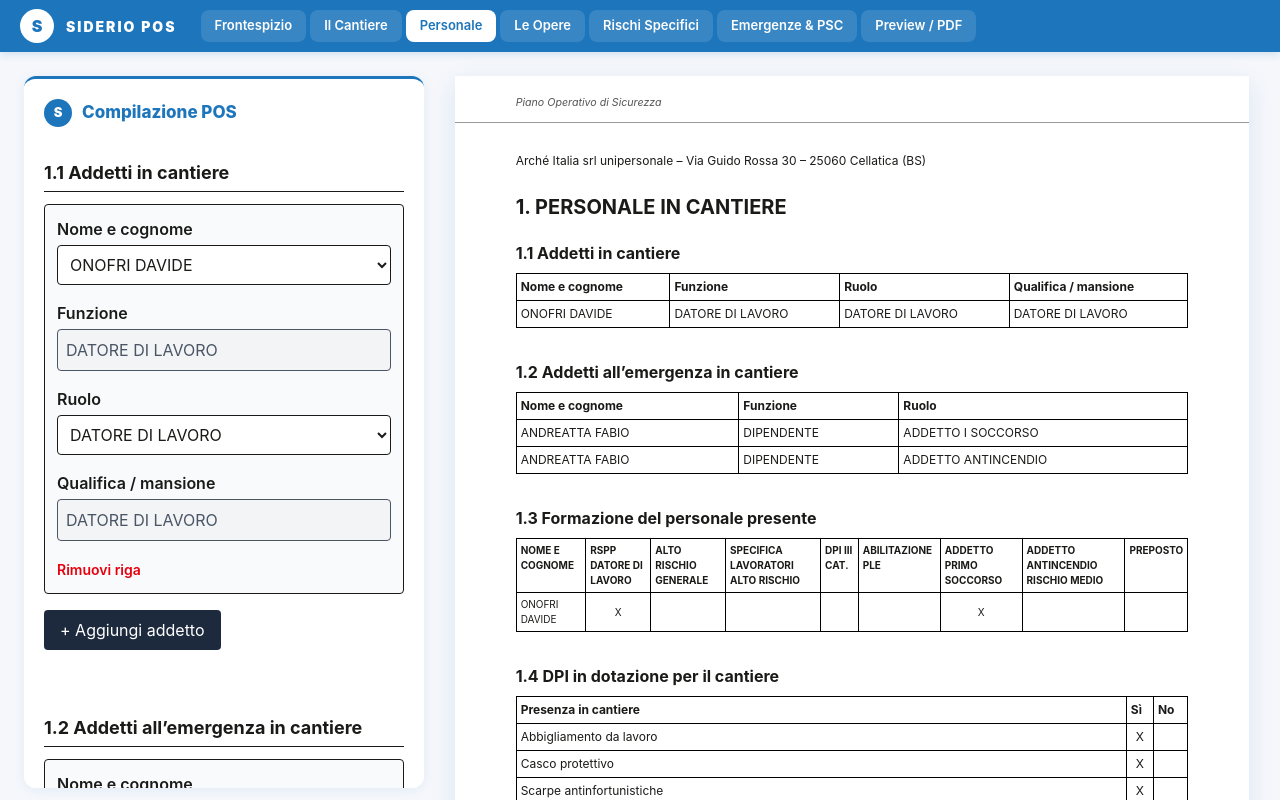
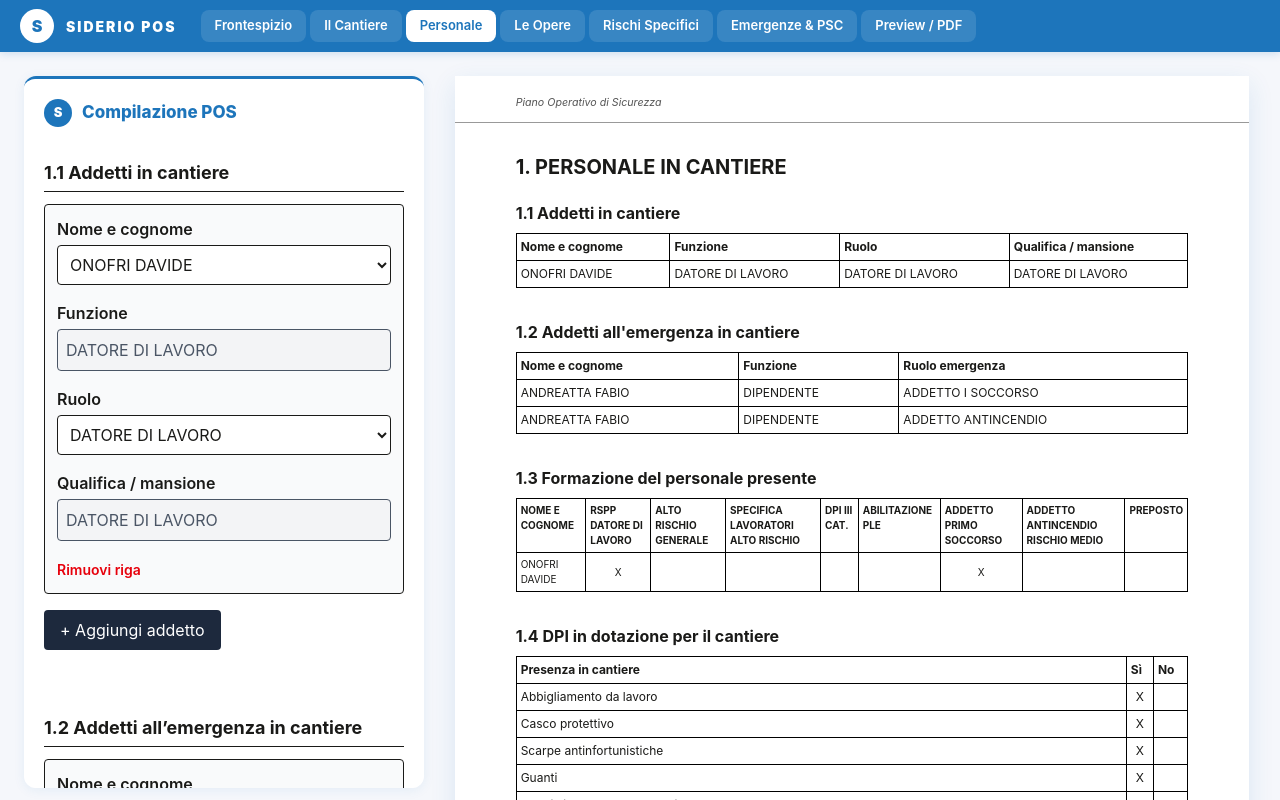
Before and after one commit to davono71-png/Siderio-Pos, a React (Vite) app: page / in a window 1280 px wide. Both pictures are taken after a click on the button "Personale". Shown: the top 800 px of the page. Built offline with nearby package versions, Linux system fonts and the light colour scheme.

Commit message:
feat: src/pages/Capitolo1Personale.tsx

```diff
--- a/src/pages/Capitolo1Personale.tsx
+++ b/src/pages/Capitolo1Personale.tsx
@@ -3,35 +3,25 @@ import type { PosData } from "../types/pos"
 import type { FormazioneFlags } from "../data/personale"
 import { persone } from "../data/personale"
 
-type Props = {
-  pos: PosData
-}
+type Props = { pos: PosData; pageNumber?: number }
 
-const formazioneCampi: {
-  key: keyof FormazioneFlags
-  label: string
-}[] = [
-  { key: "rsppDatoreLavoro", label: "RSPP DATORE DI LAVORO" },
-  { key: "altoRischioGenerale", label: "ALTO RISCHIO GENERALE" },
-  { key: "specificaLavoratoriAltoRischio", label: "SPECIFICA LAVORATORI ALTO RISCHIO" },
-  { key: "dpiTerzaCategoria", label: "DPI III CAT." },
-  { key: "abilitazionePle", label: "ABILITAZIONE PLE" },
-  { key: "primoSoccorso", label: "ADDETTO PRIMO SOCCORSO" },
-  { key: "antincendioRischioMedio", label: "ADDETTO ANTINCENDIO RISCHIO MEDIO" },
-  { key: "preposto", label: "PREPOSTO" },
+const formazioneCampi: { key: keyof FormazioneFlags; label: string }[] = [
+  { key: "rsppDatoreLavoro",              label: "RSPP DATORE DI LAVORO" },
+  { key: "altoRischioGenerale",           label: "ALTO RISCHIO GENERALE" },
+  { key: "specificaLavoratoriAltoRischio",label: "SPECIFICA LAVORATORI ALTO RISCHIO" },
+  { key: "dpiTerzaCategoria",             label: "DPI III CAT." },
+  { key: "abilitazionePle",               label: "ABILITAZIONE PLE" },
+  { key: "primoSoccorso",                 label: "ADDETTO PRIMO SOCCORSO" },
+  { key: "antincendioRischioMedio",       label: "ADDETTO ANTINCENDIO RISCHIO MEDIO" },
+  { key: "preposto",                      label: "PREPOSTO" },
 ]
 
-export default function Capitolo1Personale({ pos }: Props) {
+export default function Capitolo1Personale({ pos, pageNumber }: Props) {
   return (
-    <Page>
-      <Header />
-
-      <h1 className="text-xl font-bold mb-5">
-        1. PERSONALE IN CANTIERE
-      </h1>
+    <Page pos={pos} pageNumber={pageNumber}>
+      <h1 className="text-xl font-bold mb-5">1. PERSONALE IN CANTIERE</h1>
 
       <h2 className="font-bold mb-2">1.1 Addetti in cantiere</h2>
-
       <table className="w-full border border-black text-[12px] mb-8">
         <thead>
           <tr>
@@ -41,42 +31,37 @@ export default function Capitolo1Personale({ pos }: Props) {
             <Th>Qualifica / mansione</Th>
           </tr>
         </thead>
-
         <tbody>
-          {pos.personaleCantiere.map((row, index) => {
-            const persona = persone.find((p) => p.id === row.personaId)
-
+          {pos.personaleCantiere.map((row, i) => {
+            const p = persone.find((p) => p.id === row.personaId)
             return (
-              <tr key={index}>
-                <Td>{persona?.nome || ""}</Td>
-                <Td>{persona?.funzione || ""}</Td>
+              <tr key={i}>
+                <Td>{p?.nome || ""}</Td>
+                <Td>{p?.funzione || ""}</Td>
                 <Td>{row.ruolo}</Td>
-                <Td>{persona?.qualificaMansione || ""}</Td>
+                <Td>{p?.qualificaMansione || ""}</Td>
               </tr>
             )
           })}
         </tbody>
       </table>
 
-      <h2 className="font-bold mb-2">1.2 Addetti all’emergenza in cantiere</h2>
-
+      <h2 className="font-bold mb-2">1.2 Addetti all'emergenza in cantiere</h2>
       <table className="w-full border border-black text-[12px] mb-8">
         <thead>
           <tr>
             <Th>Nome e cognome</Th>
             <Th>Funzione</Th>
-            <Th>Ruolo</Th>
+            <Th>Ruolo emergenza</Th>
           </tr>
         </thead>
-
         <tbody>
-          {pos.addettiEmergenza.map((row, index) => {
-            const persona = persone.find((p) => p.id === row.personaId)
-
+          {pos.addettiEmergenza.map((row, i) => {
+            const p = persone.find((p) => p.id === row.personaId)
             return (
-              <tr key={index}>
-                <Td>{persona?.nome || ""}</Td>
-                <Td>{persona?.funzione || ""}</Td>
+              <tr key={i}>
+                <Td>{p?.nome || ""}</Td>
+                <Td>{p?.funzione || ""}</Td>
                 <Td>{row.ruoloEmergenza}</Td>
               </tr>
             )
@@ -85,32 +70,23 @@ export default function Capitolo1Personale({ pos }: Props) {
       </table>
 
       <h2 className="font-bold mb-2">1.3 Formazione del personale presente</h2>
-
       <table className="w-full border border-black text-[10px] mb-8">
         <thead>
           <tr>
             <Th>NOME E COGNOME</Th>
-            {formazioneCampi.map((campo) => (
-              <Th key={campo.key}>{campo.label}</Th>
-            ))}
+            {formazioneCampi.map((c) => <Th key={c.key}>{c.label}</Th>)}
           </tr>
         </thead>
-
         <tbody>
-          {pos.personaleCantiere.map((row, index) => {
-            const persona = persone.find((p) => p.id === row.personaId)
-            const formazione = pos.formazionePersonale[row.personaId]
-
-            if (!persona || !formazione) return null
-
+          {pos.personaleCantiere.map((row, i) => {
+            const p = persone.find((p) => p.id === row.personaId)
+            const f = pos.formazionePersonale[row.personaId]
+            if (!p || !f) return null
             return (
-              <tr key={`${row.personaId}-${index}`}>
-                <Td>{persona.nome}</Td>
-
-                {formazioneCampi.map((campo) => (
-                  <TdCenter key={campo.key}>
-                    {formazione[campo.key] ? "X" : ""}
-                  </TdCenter>
+              <tr key={`${row.personaId}-${i}`}>
+                <Td>{p.nome}</Td>
+                {formazioneCampi.map((c) => (
+                  <TdCenter key={c.key}>{f[c.key] ? "X" : ""}</TdCenter>
                 ))}
               </tr>
             )
@@ -119,7 +95,6 @@ export default function Capitolo1Personale({ pos }: Props) {
       </table>
 
       <h2 className="font-bold mb-2">1.4 DPI in dotazione per il cantiere</h2>
-
       <table className="w-full border border-black text-[12px]">
         <thead>
           <tr>
@@ -128,7 +103,6 @@ export default function Capitolo1Personale({ pos }: Props) {
             <Th>No</Th>
           </tr>
         </thead>
-
         <tbody>
           {pos.dpiCantiere.map((dpi) => (
             <tr key={dpi.id}>
@@ -143,34 +117,12 @@ export default function Capitolo1Personale({ pos }: Props) {
   )
 }
 
-function Header() {
-  return (
-    <p className="text-xs mb-6">
-      Arché Italia srl unipersonale – Via Guido Rossa 30 – 25060 Cellatica (BS)
-    </p>
-  )
+function Th({ children }: { children: React.ReactNode }) {
+  return <th className="border border-black p-1 text-left align-top font-bold">{children}</th>
 }
-
-function Th({ children }: { children: React.ReactNode }) {
-  return (
-    <th className="border border-black p-1 text-left align-top font-bold">
-      {children}
-    </th>
-  )
+function Td({ children }: { children: React.ReactNode }) {
+  return <td className="border border-black p-1 align-top">{children}</td>
 }
-
-function Td({ children }: { children: React.ReactNode }) {
-  return (
-    <td className="border border-black p-1 align-top">
-      {children}
-    </td>
-  )
+function TdCenter({ children }: { children: React.ReactNode }) {
+  return <td className="border border-black p-1 text-center align-middle">{children}</td>
 }
-
-function TdCenter({ children }: { children: React.ReactNode }) {
-  return (
-    <td className="border border-black p-1 text-center align-middle">
-      {children}
-    </td>
-  )
-}
```
